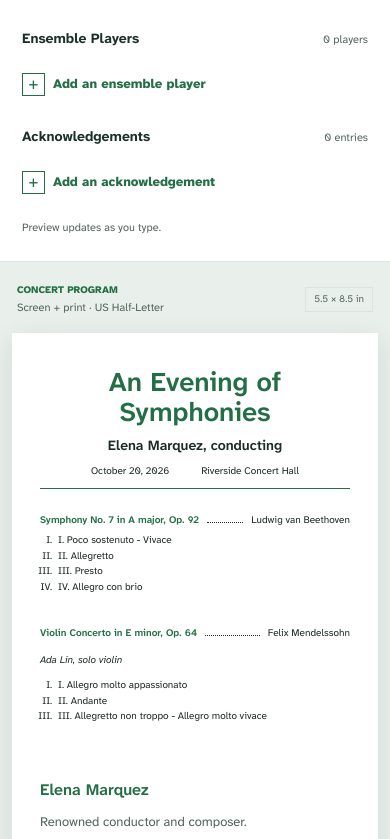
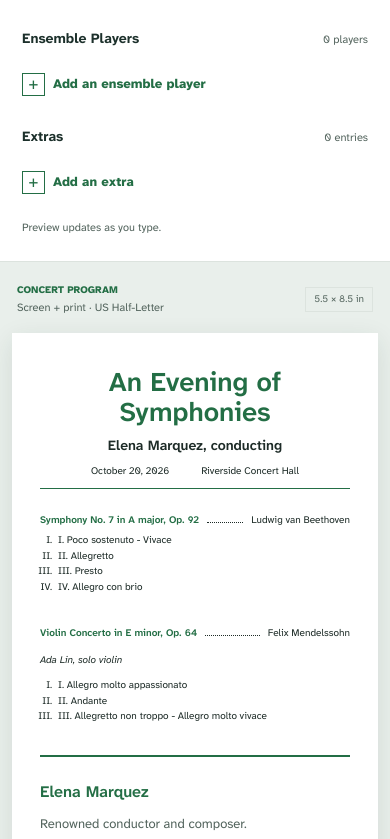
Before and after one commit to prutins/opus-and-octavo, a React (Vite) app: page / in a window 390 px wide. Shown: the part 3265-4104 px from the top of the page. Built offline with nearby package versions, Linux system fonts and the light colour scheme.

Commit message:
Acknowledgements become generic as Extras.  Borders between sections and articles.

```diff
--- a/src/App.css
+++ b/src/App.css
@@ -523,6 +523,17 @@ button {
   font: 1rem/1.45 var(--sans);
 }
 
+.document-paper article {
+  /* break-inside: avoid-page; */
+  border-bottom: 1px solid var(--line);
+  padding-bottom: 1.4rem;
+  margin-bottom: 1rem;
+}
+
+.document-paper section > article:last-child {
+  border-bottom: 2px solid var(--green);
+}
+
 .concert-details > div {
   flex: 0 1 auto;
   min-width: 0;
@@ -534,12 +545,6 @@ button {
   color: var(--text);
   overflow-wrap: anywhere;
   text-align: center;
-}
-
-.biographies-page {
-  page-break-before: always;
-  break-before: page;
-  margin: 0 0 2.7rem;
 }
 
 .biographies-page h2 {
@@ -589,12 +594,12 @@ button {
   margin: 0;
   padding: 0;
   list-style: none;
+  border-bottom: 2px solid var(--green);
 }
 
 .ensemble-players {
   margin-top: 3.0rem;
   padding-top: 2.0rem;
-  /* border-top: 1px solid var(--line); */
 }
 
 .ensemble-players h2 {
@@ -653,19 +658,17 @@ button {
   font-style: italic;
 }
 
-.document-acknowledgements {
+.document-extras {
   margin-top: 3.4rem;
-  padding-top: 1.7rem;
-  border-top: 1px solid var(--line);
 }
 
-.document-acknowledgements h2 {
+.document-extras h2 {
   margin: 0 0 1.2rem;
   color: var(--green);
   font: 600 1.6rem/1.3 var(--display);
 }
 
-.document-acknowledgements ul {
+.document-extras ul {
   display: block;
   gap: 0.8rem 1.8rem;
   margin: 0;
@@ -674,7 +677,7 @@ button {
   font: 1rem/1.45 var(--sans);
 }
 
-.document-acknowledgements li {
+.document-extras li {
   min-width: 0;
   overflow-wrap: anywhere;
   margin: 2rem 0;
@@ -788,7 +791,6 @@ button {
   break-before: page;
   margin-top: 0;
   padding-top: 2.6rem;
-  /* border-top: 1px solid var(--line); */
 }
 
 .program-notes-page h2 {
@@ -800,8 +802,6 @@ button {
 .program-note-entry {
   padding: 0 0 1rem;
   margin: 0 0 1.4rem;
-  /* break-inside: avoid-page; */
-  border-bottom: 1px solid var(--line);
 }
 
 .program-note-entry h3 {
@@ -856,7 +856,7 @@ button {
   .document-paper {
     padding-inline: 0.62in;
   }
-.document-acknowledgements ul {
+.document-extras ul {
     display: block;
   }
   .ensemble-player-columns {
@@ -934,7 +934,7 @@ button {
   .document-biography-photo, .program-note-photo {
     width: 6.8rem;
   }
-.document-acknowledgements ul {
+.document-extras ul {
     display: block;
   }
   .ensemble-player-columns {
@@ -1015,11 +1015,6 @@ button {
     border-color: var(--line);
   }
 
-  .biographies-page,
-  .document-biography {
-    break-inside: avoid-page;
-  }
-
   .program-notes-page {
     margin-top: 0;
     padding-top: 0;
@@ -1034,14 +1029,14 @@ button {
     break-inside: avoid-page;
   }
 
-  .document-acknowledgements,
-  .document-acknowledgements li,
-  .document-acknowledgements li span {
+  .document-extras,
+  .document-extras li,
+  .document-extras li span {
     break-inside: avoid-page;
     margin: 2rem 0;
   }
 
-  .document-acknowledgements li span {
+  .document-extras li span {
     display: block;
   }
 
--- a/src/App.tsx
+++ b/src/App.tsx
@@ -37,21 +37,21 @@ type ConcertData = {
   conductor: string
   biographies: ConductorBiography[]
   ensemblePlayers: EnsemblePlayer[]
-  acknowledgements: { id: number; name: string }[]
+  extras: { id: number; name: string }[]
   items: ProgramItem[]
 }
 
 type SavedConcert = {
   format: 'form-and-folio-concert'
   version: 1
-  concert: Omit<ConcertData, 'items' | 'biographies' | 'ensemblePlayers' | 'acknowledgements'> & {
+  concert: Omit<ConcertData, 'items' | 'biographies' | 'ensemblePlayers' | 'extras'> & {
     biographies: Omit<ConductorBiography, 'id'>[]
     ensemblePlayers: {
       name: string
       section: string
       title: string
     }[]
-    acknowledgements: string[]
+    extras: string[]
     items: Omit<ProgramItem, 'id'>[]
   }
 }
@@ -104,8 +104,8 @@ function parseSavedConcert(value: unknown): ConcertData | null {
     return null
   }
 
-  const acknowledgementData = data.acknowledgements === undefined ? [] : data.acknowledgements
-  if (!Array.isArray(acknowledgementData) || !acknowledgementData.every((name) => typeof name === 'string')) {
+  const extraData = data.extras === undefined ? [] : data.extras
+  if (!Array.isArray(extraData) || !extraData.every((name) => typeof name === 'string')) {
     return null
   }
 
@@ -183,7 +183,7 @@ function parseSavedConcert(value: unknown): ConcertData | null {
     conductor: data.conductor,
     biographies,
     ensemblePlayers,
-    acknowledgements: acknowledgementData.map((name, index) => ({ id: index + 1, name })),
+    extras: extraData.map((name, index) => ({ id: index + 1, name })),
     items,
   }
 }
@@ -199,7 +199,7 @@ const initialConcert: ConcertData = {
     { id: 2, name: '', bio: '', photo: '' },
   ],
   ensemblePlayers: [],
-  acknowledgements: [],
+  extras: [],
   items: [
     {
       id: 1,
@@ -404,7 +404,7 @@ function App() {
   const [concert, setConcert] = useState(initialConcert)
   const [nextItemId, setNextItemId] = useState(3)
   const [nextBiographyId, setNextBiographyId] = useState(3)
-  const [nextAcknowledgementId, setNextAcknowledgementId] = useState(1)
+  const [nextExtraId, setNextExtraId] = useState(1)
   const [nextEnsemblePlayerId, setNextEnsemblePlayerId] = useState(1)
   const [status, setStatus] = useState('Preview updates as you type.')
   const fileInputRef = useRef<HTMLInputElement>(null)
@@ -437,7 +437,7 @@ function App() {
       setConcert(parsed)
       setNextItemId(parsed.items.length + 1)
       setNextBiographyId(parsed.biographies.length + 1)
-      setNextAcknowledgementId(parsed.acknowledgements.length + 1)
+      setNextExtraId(parsed.extras.length + 1)
       setNextEnsemblePlayerId(parsed.ensemblePlayers.length + 1)
       setStatus(`Loaded ${file.name}.`)
     } catch {
@@ -463,7 +463,7 @@ function App() {
           name,
           title,
         })),
-        acknowledgements: concert.acknowledgements.map(({ name }) => name),
+        extras: concert.extras.map(({ name }) => name),
         items: concert.items.map(({ title, movements, composer, featured, programNote, programNoteAuthor, photo }) => ({
           title,
           movements,
@@ -634,28 +634,28 @@ function App() {
     }))
   }
 
-  function addAcknowledgement() {
-    const id = nextAcknowledgementId
-    setNextAcknowledgementId((currentId) => currentId + 1)
+  function addExtra() {
+    const id = nextExtraId
+    setNextExtraId((currentId) => currentId + 1)
     setConcert((currentConcert) => ({
       ...currentConcert,
-      acknowledgements: [...currentConcert.acknowledgements, { id, name: '' }],
+      extras: [...currentConcert.extras, { id, name: '' }],
     }))
-    setStatus('Acknowledgement added.')
+    setStatus('Extra added.')
   }
 
-  function removeAcknowledgement(id: number) {
+  function removeExtra(id: number) {
     setConcert((currentConcert) => ({
       ...currentConcert,
-      acknowledgements: currentConcert.acknowledgements.filter((entry) => entry.id !== id),
+      extras: currentConcert.extras.filter((entry) => entry.id !== id),
     }))
-    setStatus('Acknowledgement removed.')
+    setStatus('Extra removed.')
   }
 
-  function updateAcknowledgement(id: number, name: string) {
+  function updateExtra(id: number, name: string) {
     setConcert((currentConcert) => ({
       ...currentConcert,
-      acknowledgements: currentConcert.acknowledgements.map((entry) =>
+      extras: currentConcert.extras.map((entry) =>
         entry.id === id ? { ...entry, name } : entry,
       ),
     }))
@@ -1029,37 +1029,37 @@ function App() {
             </button>
 
             <div className="section-editor-heading">
-              <h2>Acknowledgements</h2>
-              <span>{concert.acknowledgements.length} {concert.acknowledgements.length === 1 ? 'entry' : 'entries'}</span>
+              <h2>Extras</h2>
+              <span>{concert.extras.length} {concert.extras.length === 1 ? 'entry' : 'entries'}</span>
             </div>
 
-            {concert.acknowledgements.map((entry, index) => (
-              <fieldset className="form-group section-group acknowledgement-group" key={entry.id}>
-                <legend className="visually-hidden">Acknowledgement {index + 1}</legend>
+            {concert.extras.map((entry, index) => (
+              <fieldset className="form-group section-group extra-group" key={entry.id}>
+                <legend className="visually-hidden">Extra {index + 1}</legend>
                 <div className="section-title-row">
                   <span className="section-number">{String(index + 1).padStart(2, '0')}</span>
-                  <label className="field-label" htmlFor={`acknowledgement-${entry.id}`}>Freeform markdown text</label>
+                  <label className="field-label" htmlFor={`extra-${entry.id}`}>Freeform markdown text</label>
                   <button
                     className="remove-button"
                     type="button"
-                    aria-label={`Remove acknowledgement ${index + 1}`}
-                    onClick={() => removeAcknowledgement(entry.id)}
+                    aria-label={`Remove extra ${index + 1}`}
+                    onClick={() => removeExtra(entry.id)}
                   >
                     Remove
                   </button>
                 </div>
                 <textarea
-                  id={`acknowledgement-${entry.id}`}
-                  name={`acknowledgement-${entry.id}`}
+                  id={`extra-${entry.id}`}
+                  name={`extra-${entry.id}`}
                   rows={4}
                   value={entry.name}
-                  onChange={(event) => updateAcknowledgement(entry.id, event.target.value)}
+                  onChange={(event) => updateExtra(entry.id, event.target.value)}
                 />
               </fieldset>
             ))}
 
-            <button className="add-section-button" type="button" onClick={addAcknowledgement}>
-              <span aria-hidden="true">+</span> Add an acknowledgement
+            <button className="add-section-button" type="button" onClick={addExtra}>
+              <span aria-hidden="true">+</span> Add an extra
             </button>
           </form>
           <p className="editor-status" role="status">{status}</p>
@@ -1230,10 +1230,10 @@ function App() {
               </section>
             )}
 
-            {concert.acknowledgements.some((entry) => entry.name.trim()) && (
-              <section className="document-acknowledgements" aria-labelledby="acknowledgements-heading">
+            {concert.extras.some((entry) => entry.name.trim()) && (
+              <section className="document-extras" aria-labelledby="extras-heading">
                 <ul>
-                  {concert.acknowledgements.map((entry) => {
+                  {concert.extras.map((entry) => {
                     const parsedMarkdown = marked.parse(entry.name, markedParseOptions).toString()
                     return parsedMarkdown ? <li key={entry.id} dangerouslySetInnerHTML={{ __html: parsedMarkdown }} /> : null
                   })}
```
Also changed, not shown: 1 other file (tests, documents, lock files or other folders).
